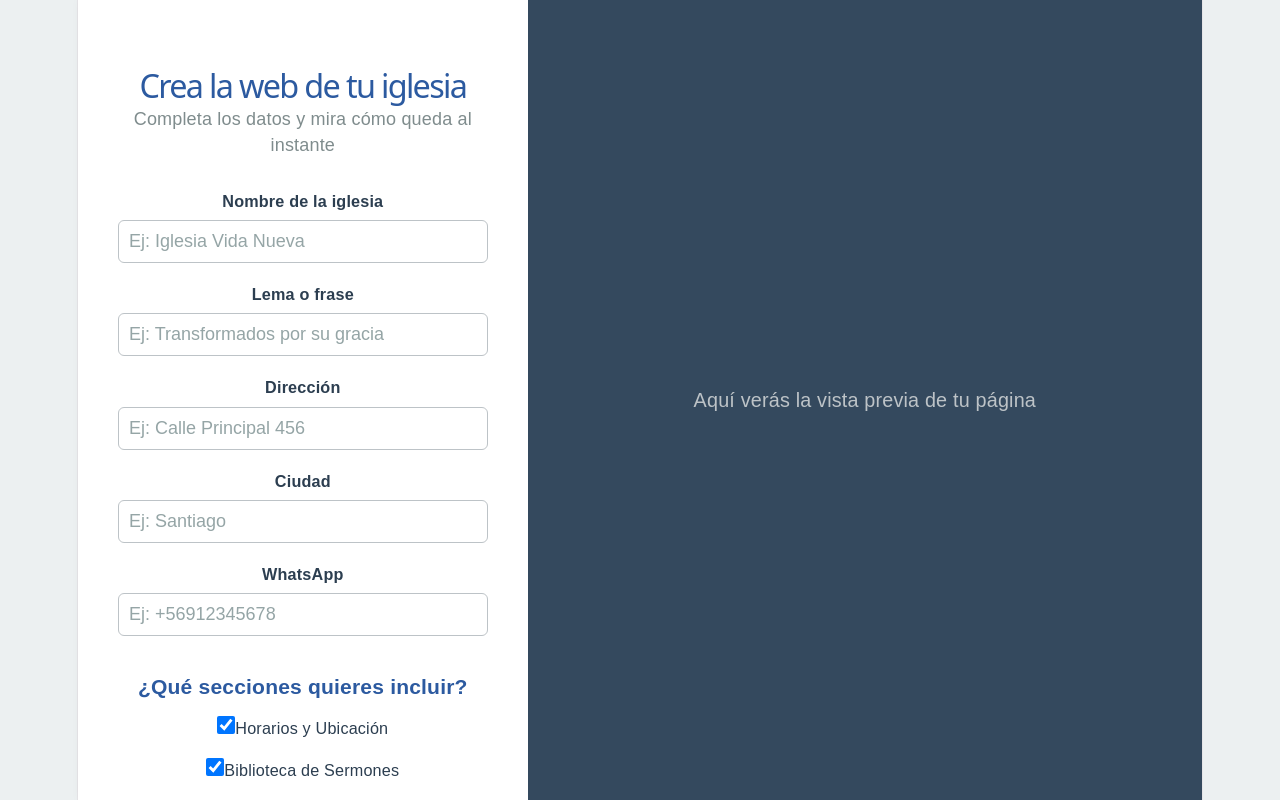
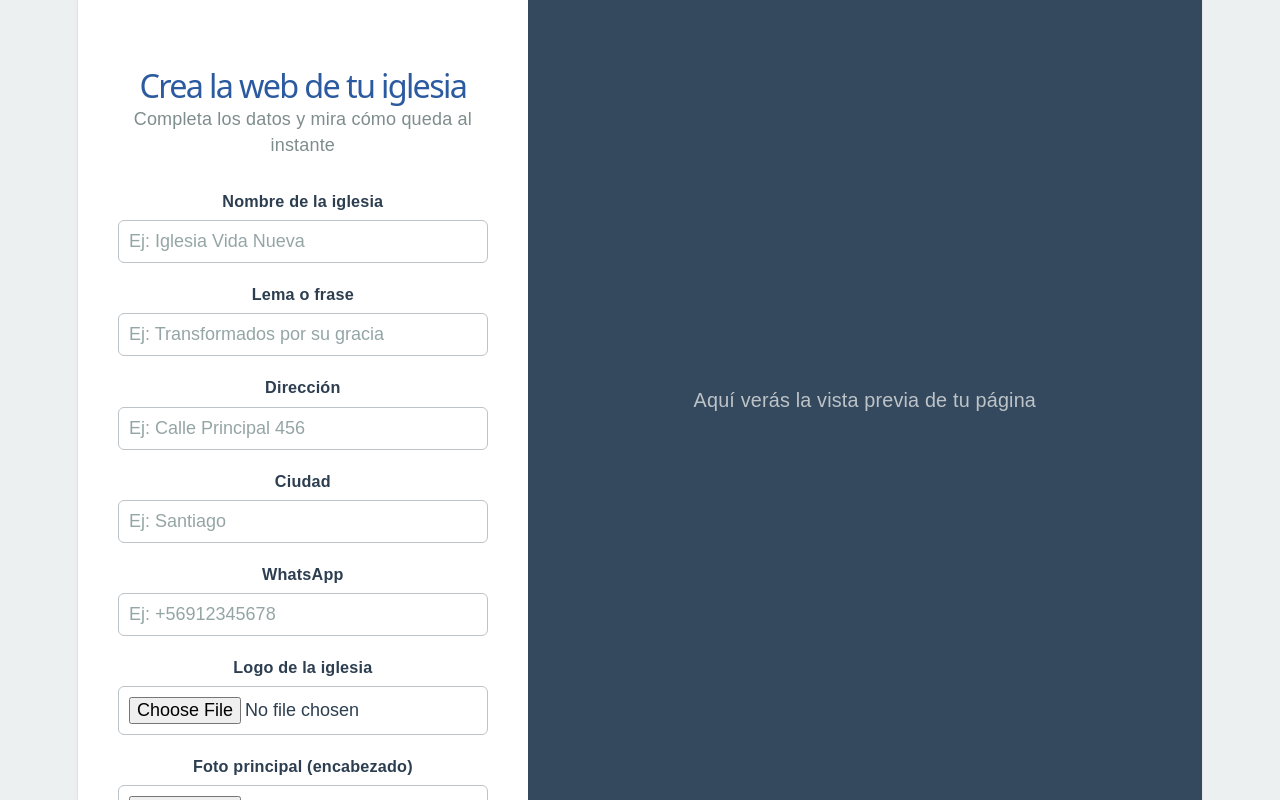
Before and after one commit to Alonsoph/church-generator-frontend, a React (Vite) app: page / in a window 1280 px wide. Built offline with nearby package versions, Linux system fonts and the light colour scheme.

Commit message:
actualizar frontend

```diff
--- a/src/App.css
+++ b/src/App.css
@@ -140,3 +140,11 @@ body { font-family: Arial, sans-serif; background: #ECF0F1; }
     font-size: 1.5em;
   }
 }
+  .preview-img {
+  max-width: 120px;
+  max-height: 120px;
+  border-radius: 8px;
+  margin-bottom: 18px;
+  display: block;
+  border: 1px solid #e0e0e0;
+}
--- a/src/App.jsx
+++ b/src/App.jsx
@@ -15,12 +15,16 @@ const FUNCIONALIDADES = [
   { key: 'redes_sociales', label: 'Redes Sociales' },
 ];
 
+const API_URL = 'https://church-generator-api-production.up.railway.app/api/iglesias/generar';
+
 function App() {
   const [nombre, setNombre] = useState('');
   const [lema, setLema] = useState('');
   const [direccion, setDireccion] = useState('');
   const [ciudad, setCiudad] = useState('');
   const [whatsapp, setWhatsapp] = useState('');
+  const [logo, setLogo] = useState('');
+  const [fotoPrincipal, setFotoPrincipal] = useState('');
   const [usarIA, setUsarIA] = useState(false);
   const [funcs, setFuncs] = useState(
     FUNCIONALIDADES.reduce((acc, f) => ({ ...acc, [f.key]: true }), {})
@@ -32,20 +36,51 @@ function App() {
     setFuncs({ ...funcs, [key]: !funcs[key] });
   };
 
+  // Convierte, redimensiona y comprime la imagen a base64
+  const manejarImagen = (e, setter) => {
+    const file = e.target.files[0];
+    if (!file) return;
+    const reader = new FileReader();
+    reader.onload = (event) => {
+      const img = new Image();
+      img.onload = () => {
+        const maxAncho = 800;
+        const escala = Math.min(1, maxAncho / img.width);
+        const canvas = document.createElement('canvas');
+        canvas.width = img.width * escala;
+        canvas.height = img.height * escala;
+        const ctx = canvas.getContext('2d');
+        ctx.drawImage(img, 0, 0, canvas.width, canvas.height);
+        // Comprime a JPEG con calidad 0.6
+        const comprimida = canvas.toDataURL('image/jpeg', 0.6);
+        setter(comprimida);
+      };
+      img.src = event.target.result;
+    };
+    reader.readAsDataURL(file);
+  };
+
   const generar = async () => {
   setCargando(true);
   try {
-      const res = await fetch('https://church-generator-api-production.up.railway.app/api/iglesias/generar', {
+    const controller = new AbortController();
+    const timeoutId = setTimeout(() => controller.abort(), 120000); // 2 minutos
+
+    const res = await fetch(API_URL, {
       method: 'POST',
       headers: { 'Content-Type': 'application/json' },
+      signal: controller.signal,
       body: JSON.stringify({
         iglesia: { nombre, lema },
         ubicacion: { direccion, ciudad },
         redes_sociales: { whatsapp },
+        multimedia: { logo, fotoPrincipal },
         usar_ia: usarIA,
         funcionalidades_activas: funcs,
       }),
     });
+
+    clearTimeout(timeoutId);
     const data = await res.json();
     if (data.exito) {
       setHtml(data.html);
@@ -53,7 +88,11 @@ function App() {
       alert('Error al generar la página: ' + (data.error || ''));
     }
   } catch (err) {
-      alert('No se pudo conectar con el servidor. ¿Está corriendo el backend?');
+    if (err.name === 'AbortError') {
+      alert('La generación tardó demasiado. Intenta de nuevo.');
+    } else {
+      alert('No se pudo conectar con el servidor.');
+    }
   }
   setCargando(false);
 };
@@ -79,6 +118,14 @@ function App() {
         <label>WhatsApp</label>
         <input value={whatsapp} onChange={(e) => setWhatsapp(e.target.value)} placeholder="Ej: +56912345678" />
 
+        <label>Logo de la iglesia</label>
+        <input type="file" accept="image/*" onChange={(e) => manejarImagen(e, setLogo)} className="input-file" />
+        {logo && <img src={logo} alt="logo" className="preview-img" />}
+
+        <label>Foto principal (encabezado)</label>
+        <input type="file" accept="image/*" onChange={(e) => manejarImagen(e, setFotoPrincipal)} className="input-file" />
+        {fotoPrincipal && <img src={fotoPrincipal} alt="foto principal" className="preview-img" />}
+
         <h3>¿Qué secciones quieres incluir?</h3>
         <div className="funcs">
           {FUNCIONALIDADES.map((f) => (
@@ -95,7 +142,7 @@ function App() {
         </label>
 
         <button className="btn-generar" onClick={generar} disabled={cargando}>
-          {cargando ? (usarIA ? 'Generando con IA...' : 'Generando...') : 'Generar mi página'}
+          {cargando ? (usarIA ? 'Generando con IA... (puede tardar 1 minuto)' : 'Generando...') : 'Generar mi página'}
         </button>
       </div>
 
```
Lines whose indentation alone changed are shown as unchanged.
